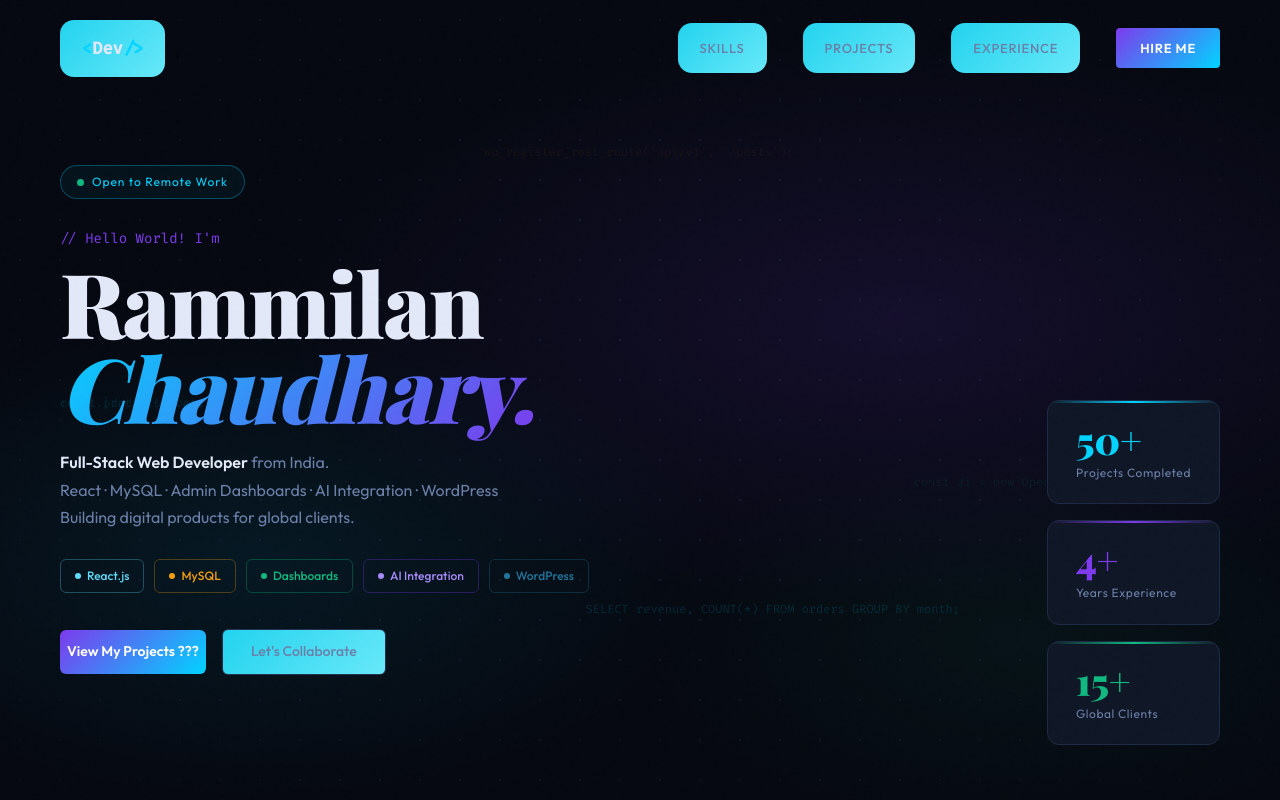
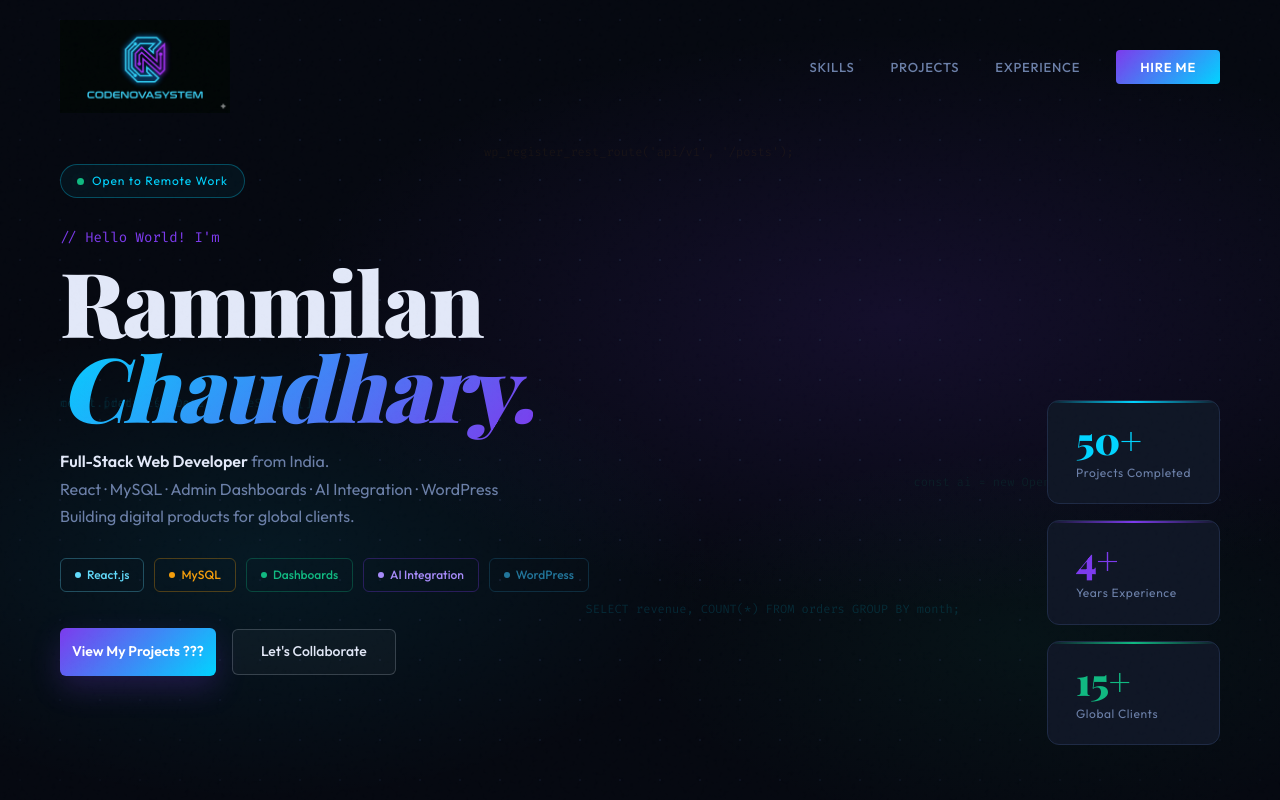
Before and after one commit to codenovasystem-dev/Portfolio, a plain HTML site: page index.html in a window 1280 px wide. Shown: the top 800 px of the page. Drawn offline with nearby package versions, Linux system fonts and the light colour scheme; a web font is replaced by a local one.

Commit message:
fix index file

```diff
--- a/assets/Css/style.css
+++ b/assets/Css/style.css
@@ -78,6 +78,8 @@
       color: var(--accent);
       text-decoration: none;
     }
+.logo  img { display: block; max-width: 170px;}
+
     .logo span { color: var(--text); }
     .nav-menu { display: flex; gap: 36px; list-style: none; align-items: center; }
     .nav-menu a {
@@ -205,19 +207,23 @@
     }
     .btn-glow {
       background: linear-gradient(135deg, var(--accent2) 0%, var(--accent) 100%);
-      color: white; padding: 10px 7px;
+      color: #ffffff;
+      padding: 12px 12px;
       border-radius: 6px; text-decoration: none; font-weight: 600;
       font-size: 14px; transition: transform 0.2s, box-shadow 0.2s;
       display: inline-block;
+      box-shadow: 0 12px 30px rgba(124,58,237,0.22);
     }
     .btn-glow:hover { transform: translateY(-3px); box-shadow: 0 16px 40px rgba(0,212,255,0.2); }
     .btn-outline {
-      border: 1px solid var(--border2); color: var(--muted);
+      border: 1px solid rgba(226,232,248,0.2);
+      color: var(--text);
+      background: rgba(255,255,255,0.03);
       padding: 10px 28px; border-radius: 6px; text-decoration: none;
       font-size: 14px; font-weight: 500;
-      transition: border-color 0.2s, color 0.2s;
+      transition: border-color 0.2s, color 0.2s, background 0.2s;
     }
-    .btn-outline:hover { border-color: var(--accent); color: var(--accent); }
+    .btn-outline:hover { border-color: var(--accent); color: var(--accent); background: rgba(0,212,255,0.08); }
 
     .hero-right {
       position: absolute; right: 60px; top: 50%;
@@ -694,7 +700,7 @@
       flex-wrap: wrap;
     }
 
-    a {
+    .thank_card a {
       display: inline-block;
       padding: 14px 22px;
       border-radius: 14px;
@@ -704,7 +710,7 @@
       background: linear-gradient(135deg, #22d3ee, #67e8f9);
     }
 
-    .ghost {
+    .thank_card .ghost {
       color: var(--text);
       background: transparent;
       border: 1px solid var(--border);
--- a/index.html
+++ b/index.html
@@ -14,7 +14,7 @@
 
 <!-- NAV -->
 <nav id="nav">
-  <a href="#" class="logo">&lt;<span>Dev</span>/&gt;</a>
+  <a href="index.html" class="logo"><img src="assets/images/logo.png" alt="logo"></a>
   <ul class="nav-menu">
     <li><a href="#skills">Skills</a></li>
     <li><a href="#projects">Projects</a></li>
@@ -444,7 +444,7 @@
 
 <!-- FOOTER -->
 <footer>
-  <a href="#" class="footer-logo">&lt;Rammilan.dev/&gt;</a>
+  <a href="#" class="footer-logo">&lt;CodeNOvaSystem.dev/&gt;</a>
   <p>© 2025 Rammilan Chaudhary · Made with ❤️ in India · Open for Remote Work Worldwide</p>
   <div class="footer-links">
     <a href="#skills">Skills</a>
```
Also changed, not shown: assets/images/logo.png (added).
